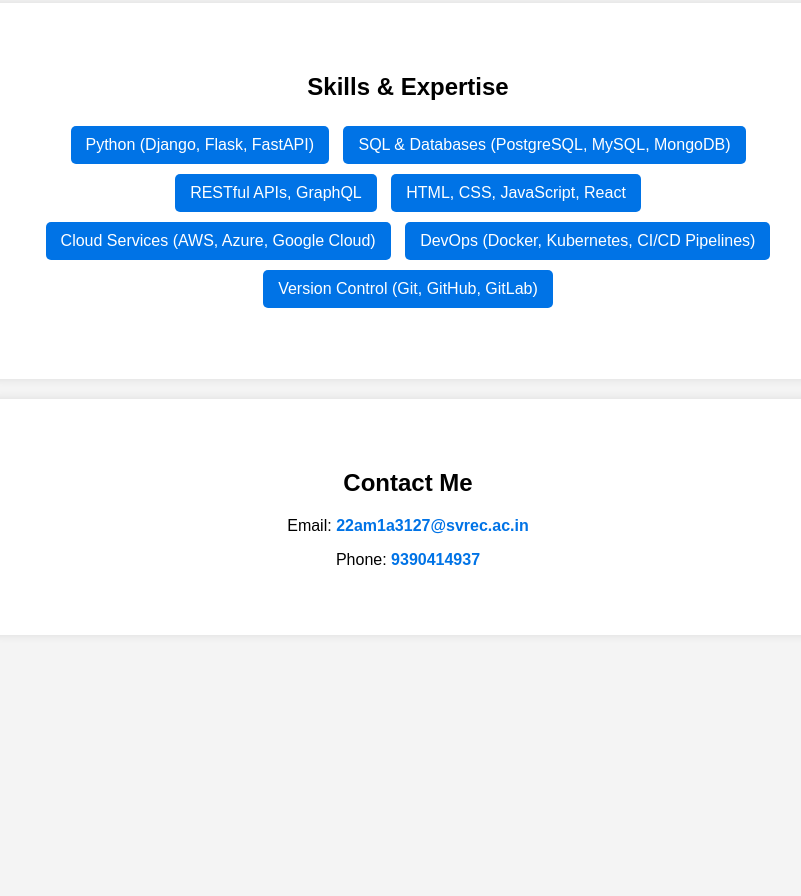
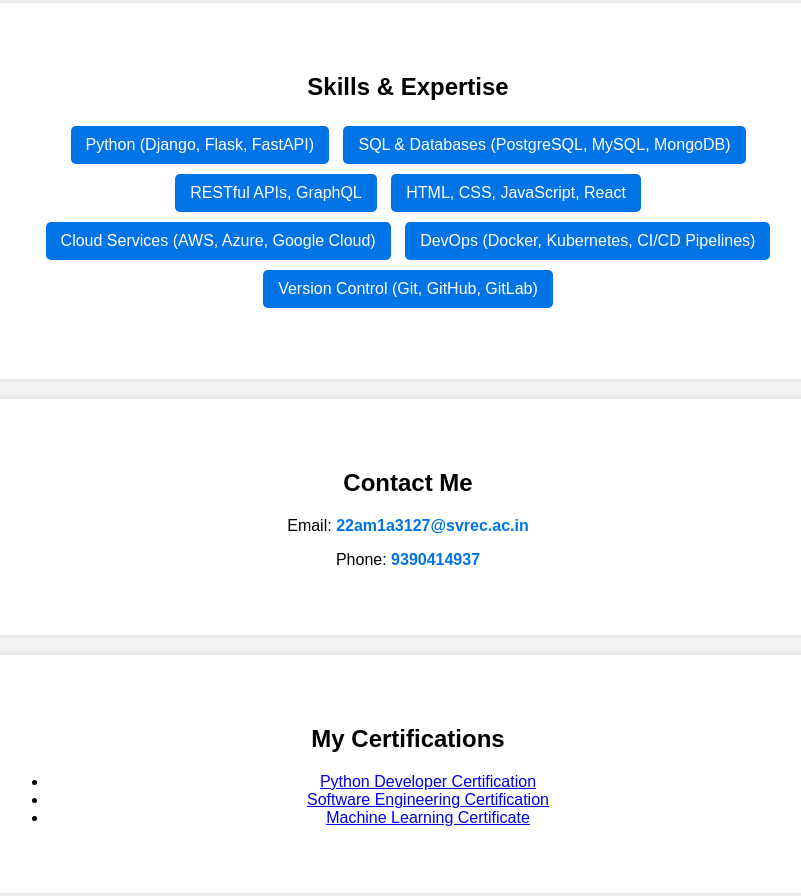
Before and after one commit to GayathriGadekari/dhanish-portfolio, a plain HTML site: page index.html in a window 1280 px wide. Shown: the part 605-1501 px from the top of the page, without its empty margins (232-1033 px from the left). Before the commit the page ends 1260 px from the top, so only its background shows below. Drawn offline with Linux system fonts and the light colour scheme.

Commit message:
Update index.html

```diff
--- a/index.html
+++ b/index.html
@@ -40,6 +40,16 @@
         <p>Email: <a href="mailto:22am1a3127@svrec.ac.in">22am1a3127@svrec.ac.in</a></p>
         <p>Phone: <a href="tel:+919390414937">9390414937</a></p>
     </section>
+    <!-- Certificates Section -->
+<section class="certificates">
+    <h2>My Certifications</h2>
+    <ul>
+        <li><a href="certificates/certificate1.pdf" target="_blank">Python Developer Certification</a></li>
+        <li><a href="certificates/certificate2.pdf" target="_blank">Software Engineering Certification</a></li>
+        <li><a href="certificates/certificate3.png" target="_blank">Machine Learning Certificate</a></li>
+    </ul>
+</section>
+
 
 </body>
 </html>
```
